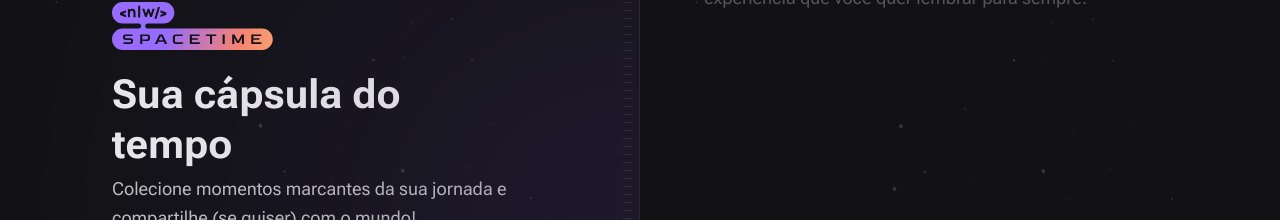
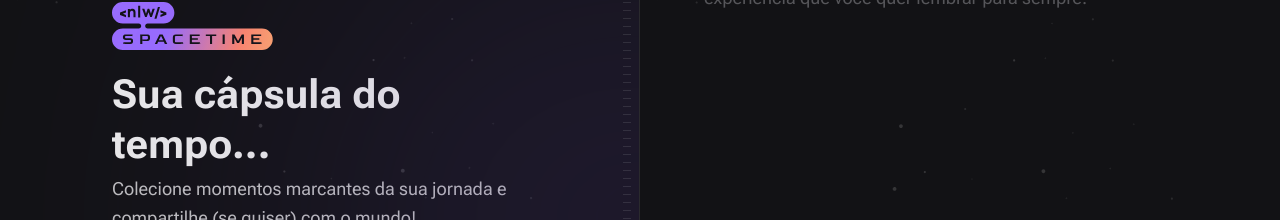
Before and after one commit to KiF1/front-devops, a Next.js app: page /memories/new in a window 1280 px wide. Shown: the part 182-402 px from the top of the page. Built offline with nearby package versions, Linux system fonts and the light colour scheme; no server answers; a web font is replaced by a local one.

Commit message:
Update Hero.tsx

```diff
--- a/src/components/Hero.tsx
+++ b/src/components/Hero.tsx
@@ -10,7 +10,7 @@ export function Hero() {
 
       <div className="max-w-[420px] space-y-1">
         <h1 className="text-5xl font-bold leading-tight text-gray-50">
-          Sua cápsula do tempo
+          Sua cápsula do tempo...
         </h1>
         <p className="text-lg leading-relaxed">
           Colecione momentos marcantes da sua jornada e compartilhe (se quiser)
```
